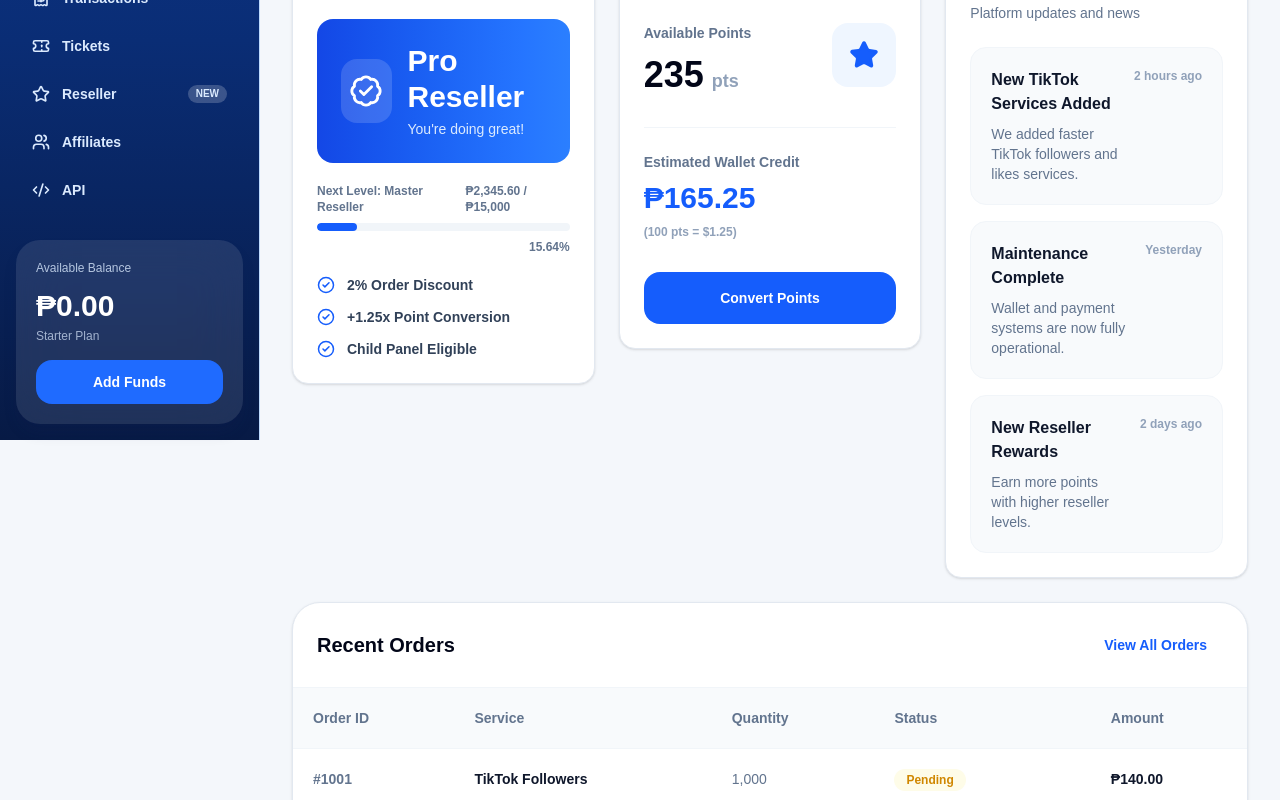
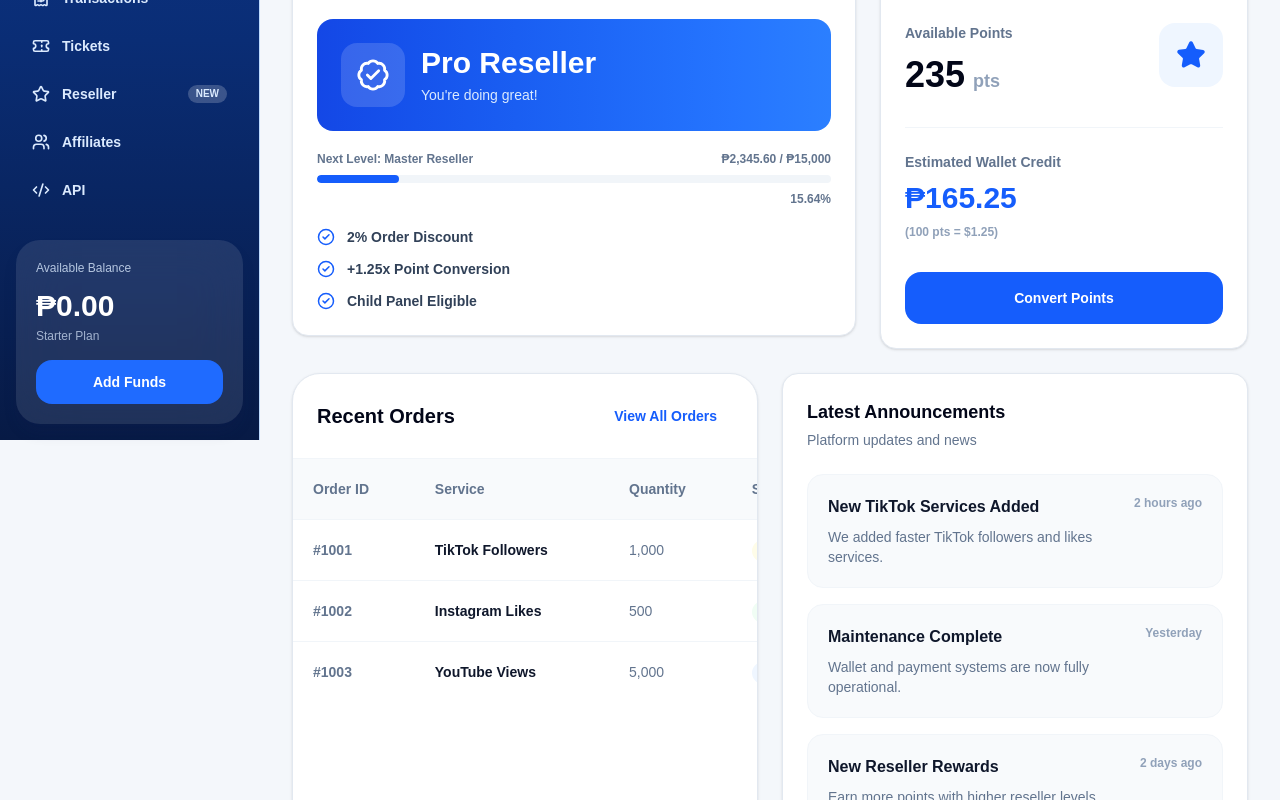
Before and after one commit to Kutcharaaa/SMM-Website1, a Next.js app: page /dashboard in a window 1280 px wide. Shown: the part 360-1160 px from the top of the page. Built offline with nearby package versions, Linux system fonts and the light colour scheme; no server answers.

Commit message:
Premium Layout Redesign16

```diff
--- a/app/dashboard/page.tsx
+++ b/app/dashboard/page.tsx
@@ -1,7 +1,6 @@
 import DashboardLayout from "@/components/DashboardLayout";
 import DashboardStats from "@/components/DashboardStats";
 import RecentOrders from "@/components/RecentOrders";
-
 import ResellerLevelCard from "@/components/ResellerLevelCard";
 import ResellerPointsCard from "@/components/ResellerPointsCard";
 import LatestAnnouncements from "@/components/LatestAnnouncements";
@@ -12,21 +11,21 @@ export default function DashboardPage() {
       <div className="space-y-6">
         <DashboardStats />
 
-        <div className="grid gap-6 xl:grid-cols-3">
-          <div className="xl:col-span-1">
+        <div className="grid gap-6 xl:grid-cols-5">
+          <div className="xl:col-span-3">
             <ResellerLevelCard />
           </div>
 
-          <div className="xl:col-span-1">
+          <div className="xl:col-span-2">
             <ResellerPointsCard />
-          </div>
-
-          <div className="xl:col-span-1">
-            <LatestAnnouncements />
           </div>
         </div>
 
-        <RecentOrders />
+        <div className="grid gap-6 xl:grid-cols-2">
+          <RecentOrders />
+
+          <LatestAnnouncements />
+        </div>
       </div>
     </DashboardLayout>
   );
```
